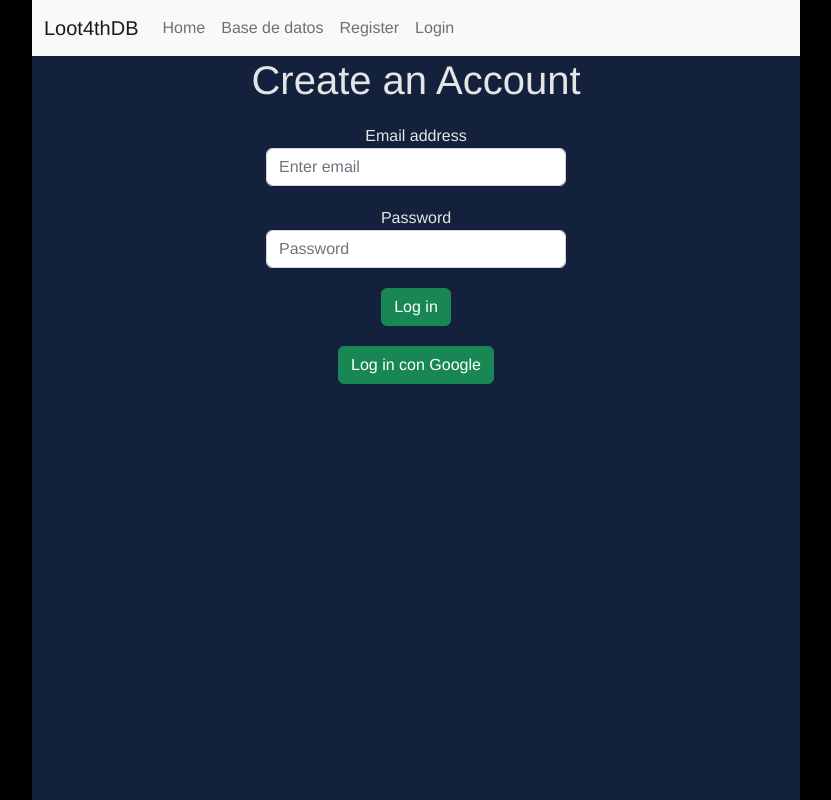
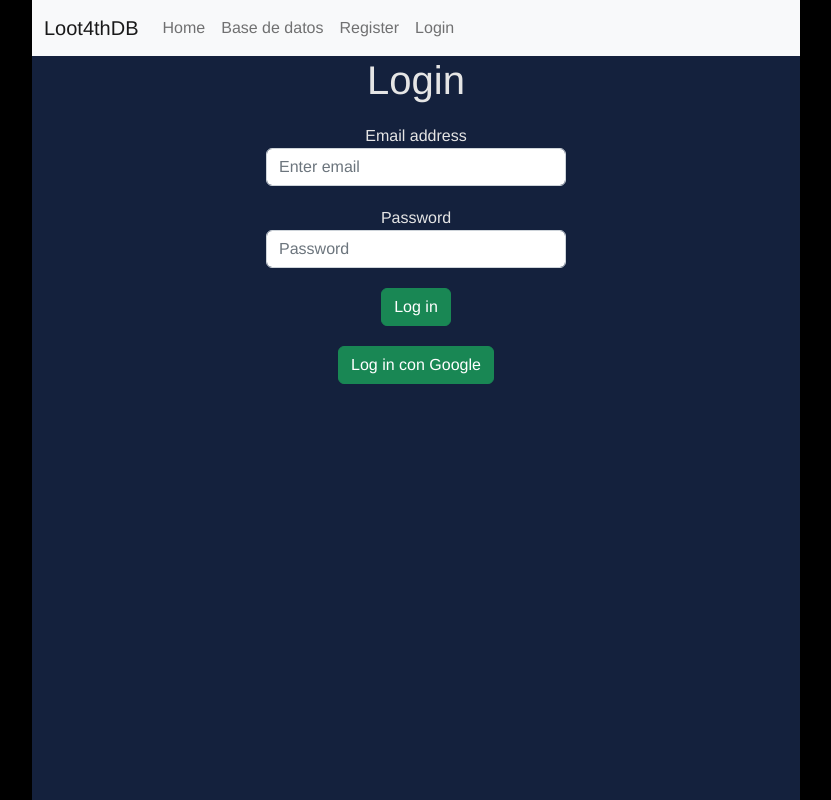
Before and after one commit to Radi-AT/loot4thDB, a Vue app: page /log-in in a window 1280 px wide. Shown: the whole page, without its empty margins (224-1055 px from the left). Built offline with nearby package versions, Linux system fonts and the light colour scheme; no server answers.

Commit message:
Pequeño fix de titulo

```diff
--- a/src/views/LogIn.vue
+++ b/src/views/LogIn.vue
@@ -47,7 +47,7 @@ const loginWithGoogle = () => {
 
 <template>
   <section>
-    <h1>Create an Account</h1>
+    <h1>Login</h1>
     <form @submit.prevent="login">
       <div class="form-group">
         <label for="inputEmail1">Email address</label>
```
